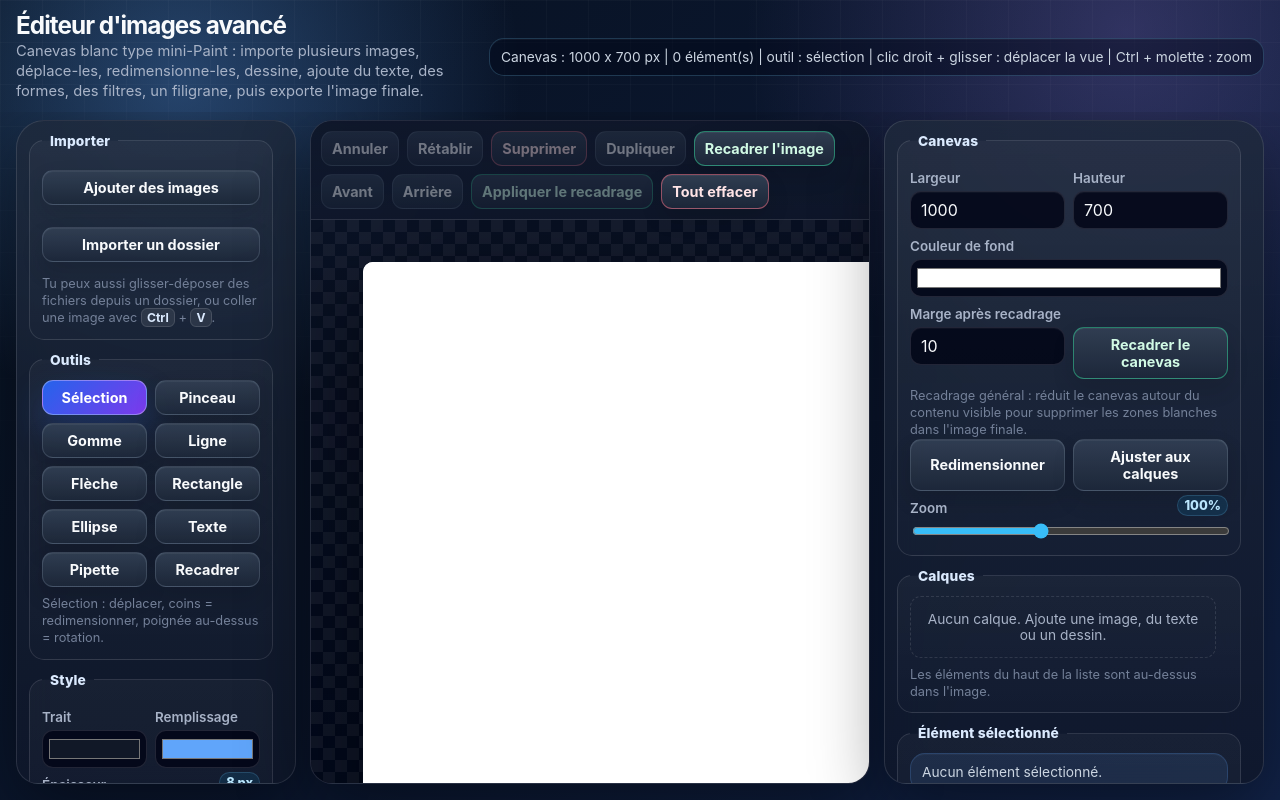
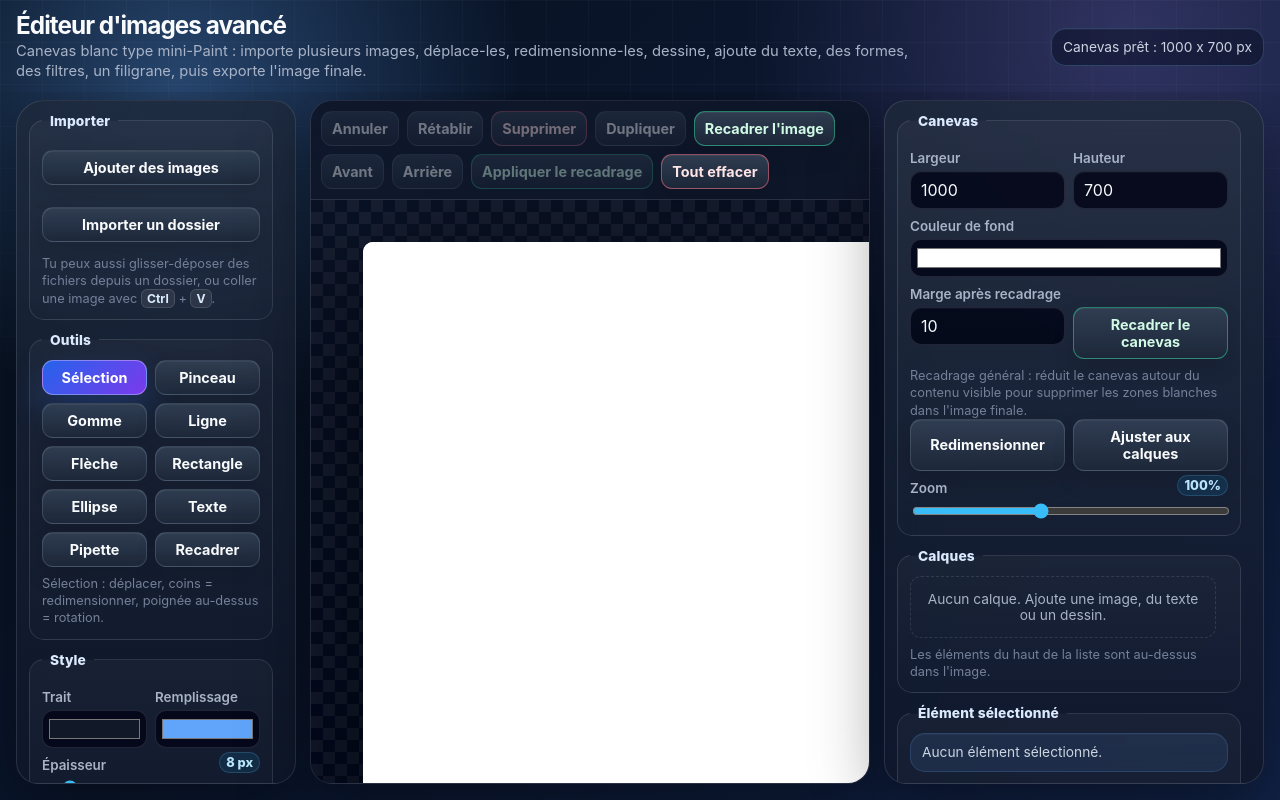
Before and after one commit to P-Pix/Modern_paint_local, a plain HTML site: page index.html in a window 1280 px wide. Drawn offline with Linux system fonts and the light colour scheme.

Commit message:
Update index.html

```diff
--- a/index.html
+++ b/index.html
@@ -1175,7 +1175,6 @@
       canvas.style.width = Math.round(state.canvasW * state.zoom) + 'px';
       canvas.style.height = Math.round(state.canvasH * state.zoom) + 'px';
       drawScene(ctx, true);
-      statusBox.textContent = `Canevas : ${state.canvasW} x ${state.canvasH} px | ${state.objects.length} élément(s) | outil : ${toolName(state.tool)} | clic droit + glisser : déplacer la vue | Ctrl + molette : zoom`;
       updateButtons();
       updateLayers();
       updateSelectionPanel();
```
